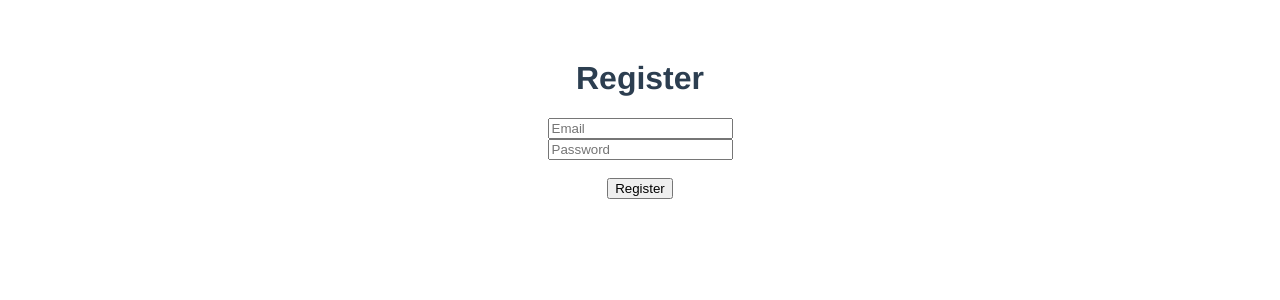
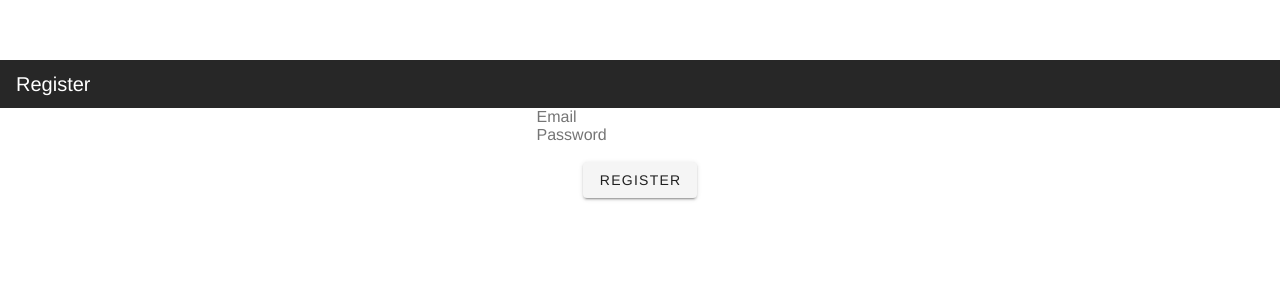
Before and after one commit to furiousdom/tapper, a Vue app in the folder client/: page / in a window 1280 px wide. Shown: the top 300 px of the page. Built offline with nearby package versions, Linux system fonts and the light colour scheme.

Commit message:
Unsuccessful styling of client register page, but functionality not broken.

```diff
--- a/client/package.json
+++ b/client/package.json
@@ -10,7 +10,8 @@
   "dependencies": {
     "axios": "^0.19.2",
     "core-js": "^3.6.4",
-    "vue": "^2.6.11"
+    "vue": "^2.6.11",
+    "vuetify": "^2.2.19"
   },
   "devDependencies": {
     "@vue/cli-plugin-babel": "~4.2.0",
--- a/client/src/components/Register.vue
+++ b/client/src/components/Register.vue
@@ -1,6 +1,11 @@
 <template>
-  <div class="container">
-    <h1>Register</h1>
+  <v-layout column>
+    <v-flex xs6 offset-xs3>
+      <div class="white elevation-2">
+        <v-toolbar flat dense class="cyan" dark>
+          <v-toolbar-title>Register</v-toolbar-title>
+        </v-toolbar>
+        <div class="pl-4 pr-4 pt-2 pd-2">
           <input
             type="email"
             name="email"
@@ -15,8 +20,11 @@
           <br>
           <div class="error" v-html="error" />
           <br>
-    <button @click="register">Register</button>
+          <v-btn @click="register">Register</v-btn>
         </div>
+      </div>
+    </v-flex>
+  </v-layout>
 </template>
 
 <script>
--- a/client/src/services/authenticationService.js
+++ b/client/src/services/authenticationService.js
@@ -2,6 +2,6 @@
 
 export default {
   register(credentials) {
-    return api().post('register', credentials);
+    return api().post('users/register', credentials);
   }
 }
```
Also changed, not shown: client/src/main.js (+7 -4 lines), 1 other file (tests, documents, lock files or other folders). Lines whose indentation alone changed are shown as unchanged.
